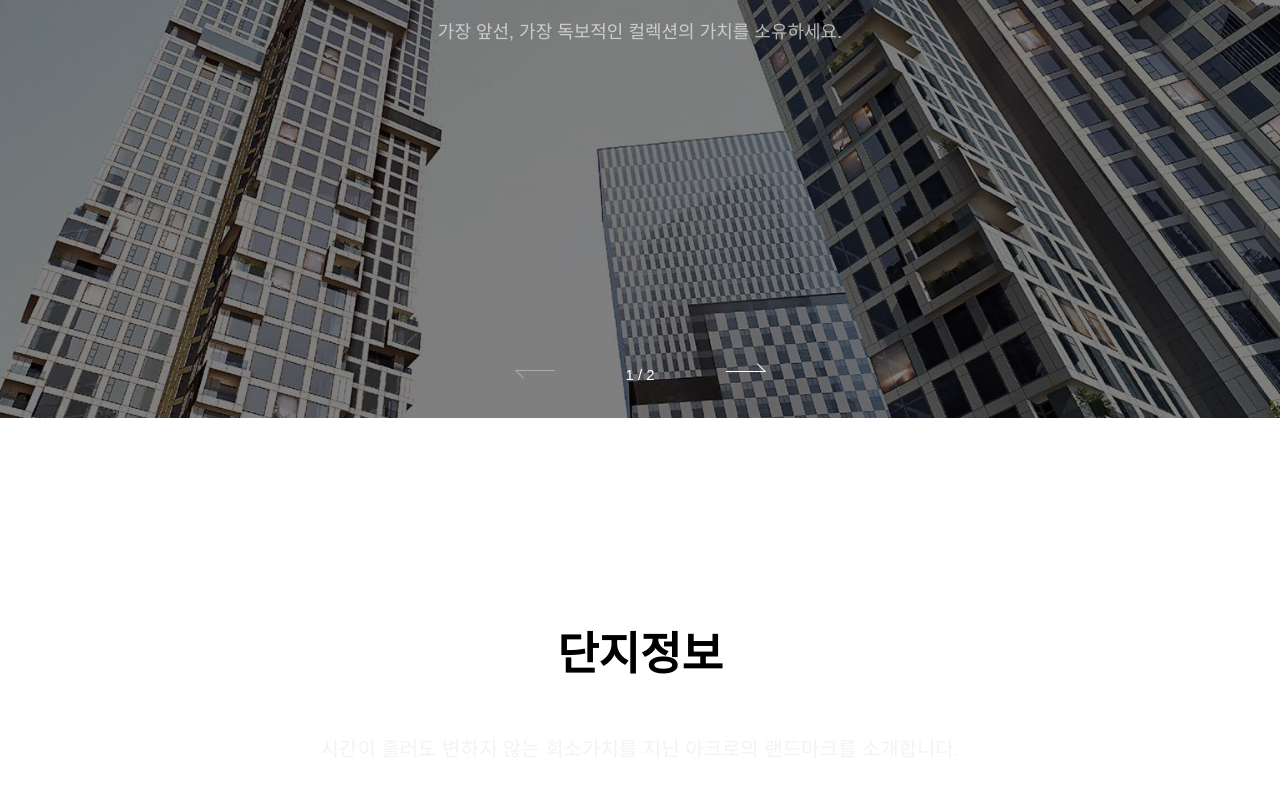
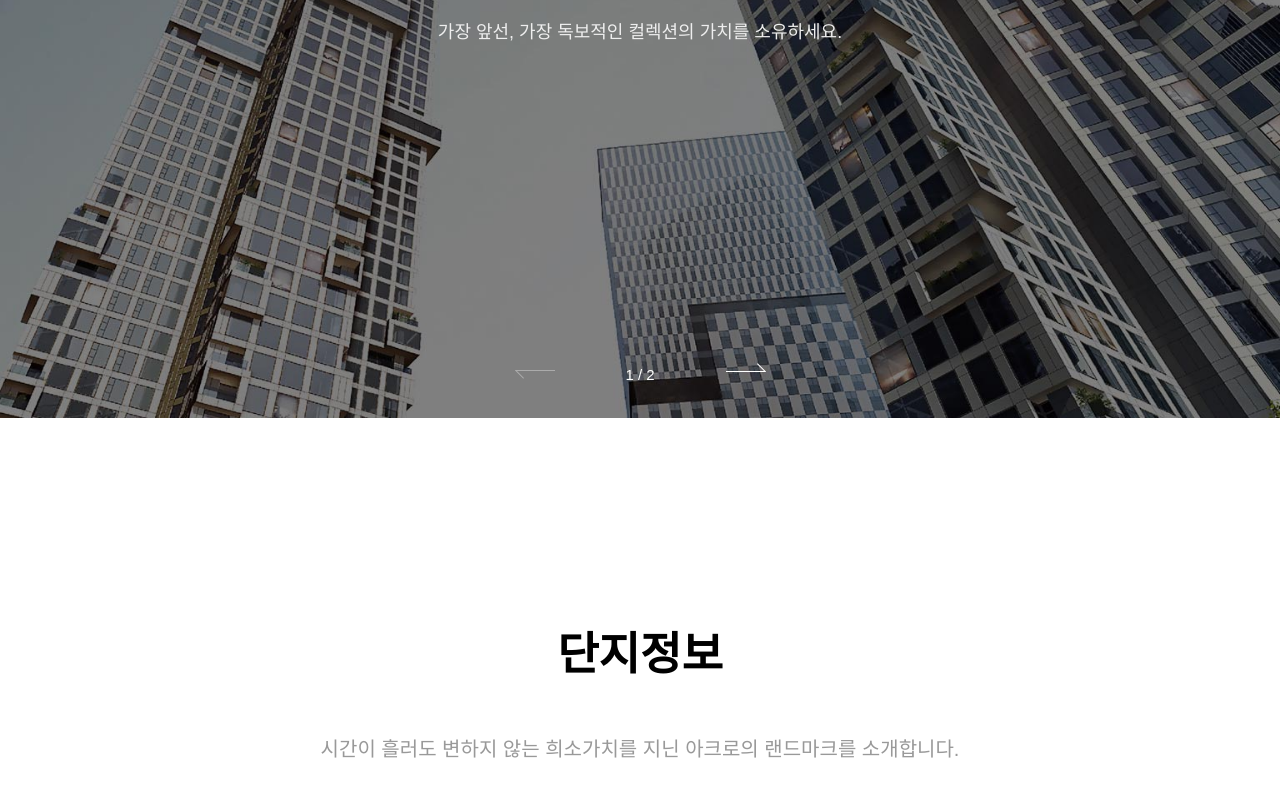
Before and after one commit to ShineTopaz/acro, a plain HTML site: page index.html in a window 1280 px wide. Shown: the part 482-1272 px from the top of the page. Drawn offline with nearby package versions, Linux system fonts and the light colour scheme; a web font is replaced by a local one.

Commit message:
Add files via upload

```diff
--- a/css/main.css
+++ b/css/main.css
@@ -47,7 +47,7 @@ body {font-family: "Pretendard",sans-serif; font-size: 1.5rem; color: #000;}
 }
 /* main */
 h2 {font-size: 4.5rem; padding-bottom: 50px;}
-p {font-size: 2rem; color: #eee; opacity: 0.7; padding-bottom: 50px;}
+p {font-size: 2rem; color: #999; padding-bottom: 50px;}
 .btn_more {display: inline-block; border-bottom: #000 1px solid; font-size: 1.4rem; color: #4b4b4b;}
 
 @media(max-width : 1200px) {
@@ -67,7 +67,7 @@ p {font-size: 2rem; color: #eee; opacity: 0.7; padding-bottom: 50px;}
 .visual .visual_txt {color: #fff; text-align: center; position: absolute; top: 50%; left: 50%; transform: translate(-50%,-50%);}
 .visual .visual_txt strong {display: block; font-family: "Kalnia"; font-size: 4rem; font-weight: 400;padding-bottom: 45px;}
 .visual .visual_txt h3 {font-size: 3.5rem; padding-bottom: 30px;}
-.visual .visual_txt p {font-size: 1.8rem;}
+.visual .visual_txt p {font-size: 1.8rem; color: #eee;}
 
 .visual_list .swiper-button-next {width: 45px; background: url(../images/arrow_next.png) no-repeat center; top: auto; bottom: 25px; right: 40%;z-index: 99;}
 .visual_list .swiper-button-next:after {display: none;}
```
